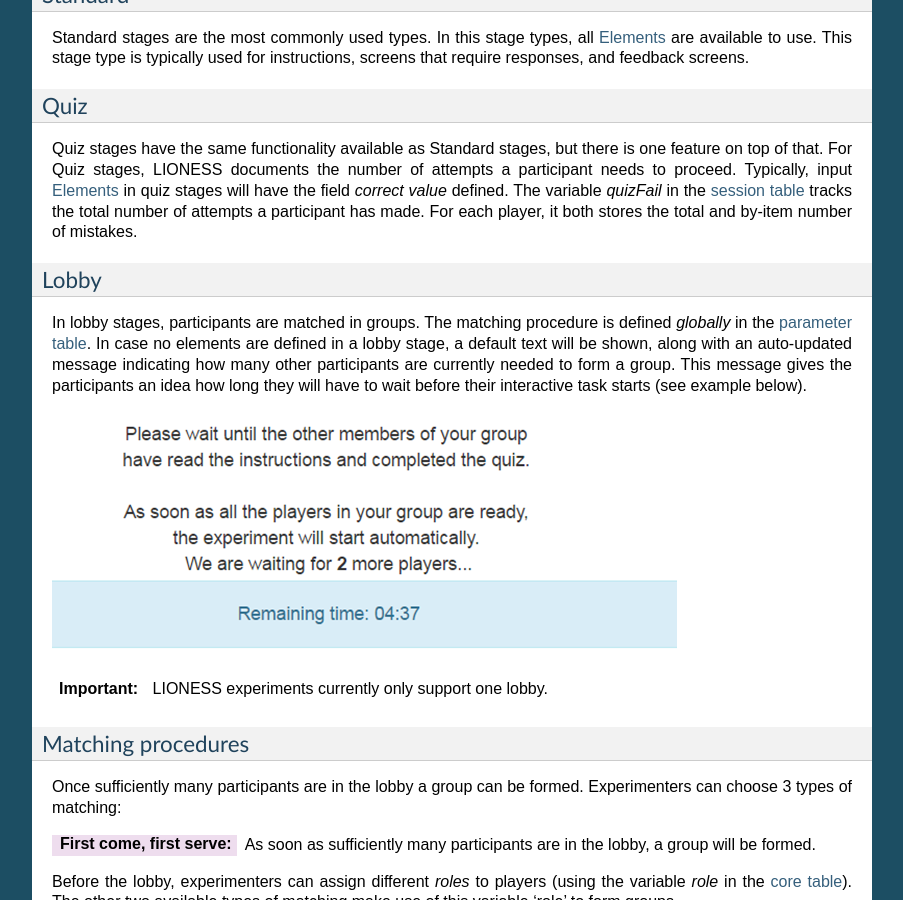
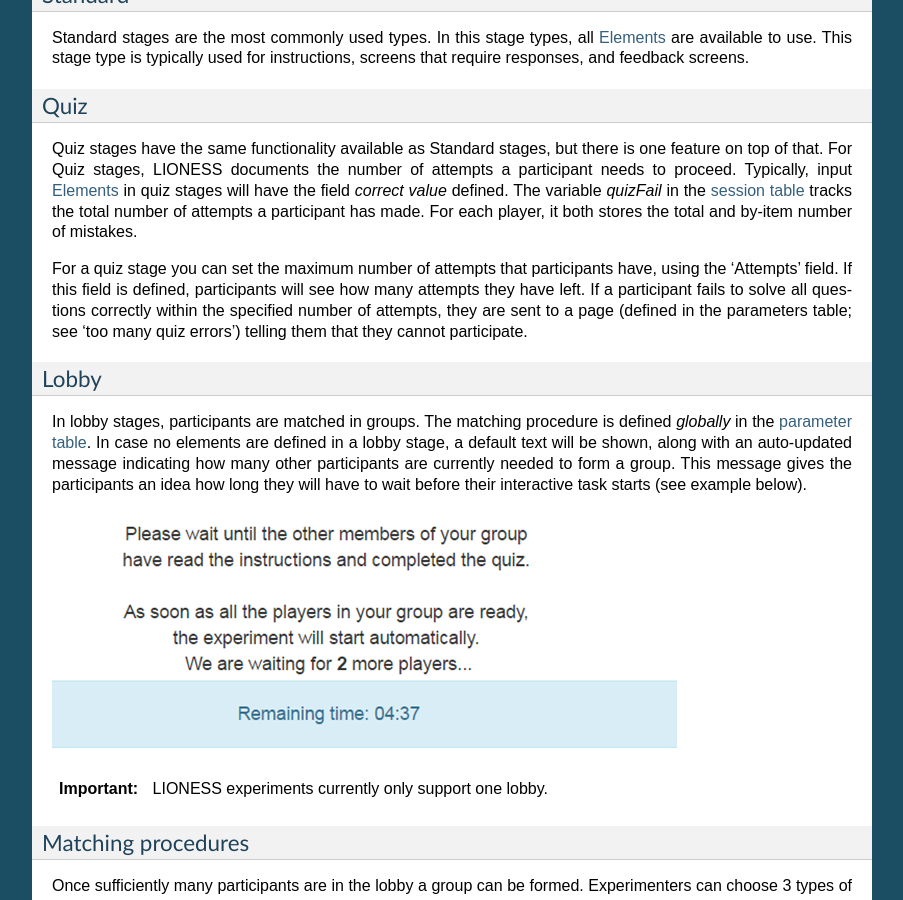
Before and after one commit to marcusgia2505/LIONESS_doc, a Sphinx documentation site: the page built from docs/040_reference_manual.rst, in a window 1280 px wide and 900 px high, scrolled down 4692 px. Shown: the whole window, without its empty margins (198-1101 px from the left). Built offline with Sphinx 7.4.7, drawn with Linux system fonts in a browser that asks for light colours.

Commit message:
Update 040_reference_manual.rst

```diff
--- a/docs/040_reference_manual.rst
+++ b/docs/040_reference_manual.rst
@@ -151,6 +151,8 @@
 ----
 
 Quiz stages have the same functionality available as Standard stages, but there is one feature on top of that. For Quiz stages, LIONESS documents the number of attempts a participant needs to proceed. Typically, input :ref:`elements` in quiz stages will have the field *correct value* defined. The variable *quizFail* in the :ref:`session table <experiment_tables__session>` tracks the total number of attempts a participant has made.  For each player, it both stores the total and by-item number of mistakes.
+
+For a quiz stage you can set the maximum number of attempts that participants have, using the 'Attempts' field. If this field is defined, participants will see how many attempts they have left. If a participant fails to solve all questions correctly within the specified number of attempts, they are sent to a page (defined in the parameters table; see 'too many quiz errors') telling them that they cannot participate.
 
 .. _lobby:
 
```
